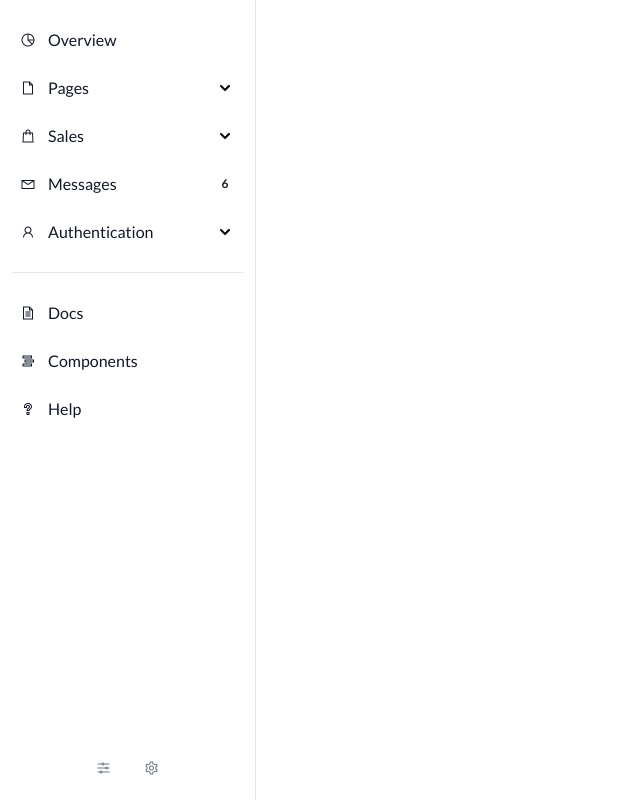
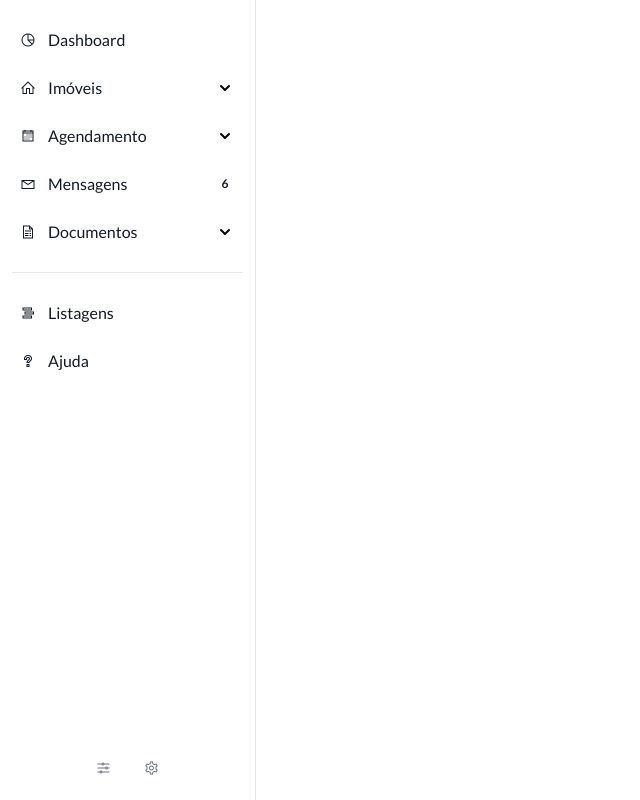
Before and after one commit to nicolasleao/nextjs-real-estate-landing, a Next.js app: page /painel in a window 1280 px wide. Shown: the whole page, without its empty margins (0-640 px from the left). Built offline with nearby package versions, Linux system fonts and the light colour scheme.

Commit message:
update control panel sidenav items

```diff
--- a/src/app/painel/Sidenav.tsx
+++ b/src/app/painel/Sidenav.tsx
@@ -30,29 +30,29 @@ export default function Sidenav() {
                 className="flex items-center p-2 text-base font-normal text-gray-900 rounded-lg dark:text-white hover:bg-gray-100 dark:hover:bg-gray-700 group"
               >
                 <i className="las la-chart-pie"></i>
-                <span className="ml-3">Overview</span>
+                <span className="ml-3">Dashboard</span>
               </a>
             </li>
             <li>
               <button
                 type="button"
                 className="flex items-center p-2 w-full text-base font-normal text-gray-900 rounded-lg transition duration-75 group hover:bg-gray-100 dark:text-white dark:hover:bg-gray-700"
-                aria-controls="dropdown-pages"
-                data-collapse-toggle="dropdown-pages"
+                aria-controls="dropdown-imoveis"
+                data-collapse-toggle="dropdown-imoveis"
               >
-                <i className="las la-file"></i>
+                <i className="las la-home"></i>
                 <span className="flex-1 ml-3 text-left whitespace-nowrap">
-                  Pages
+                  Imóveis
                 </span>
                 <Image src={ArrowDownIcon} alt="arrow down" />
               </button>
-              <ul id="dropdown-pages" className="hidden py-2 space-y-2">
+              <ul id="dropdown-imoveis" className="hidden py-2 space-y-2">
                 <li>
                   <a
                     href="#"
                     className="flex items-center p-2 pl-11 w-full text-base font-normal text-gray-900 rounded-lg transition duration-75 group hover:bg-gray-100 dark:text-white dark:hover:bg-gray-700"
                   >
-                    Settings
+                    Aluguel
                   </a>
                 </li>
                 <li>
@@ -60,7 +60,7 @@ export default function Sidenav() {
                     href="#"
                     className="flex items-center p-2 pl-11 w-full text-base font-normal text-gray-900 rounded-lg transition duration-75 group hover:bg-gray-100 dark:text-white dark:hover:bg-gray-700"
                   >
-                    Kanban
+                    Venda
                   </a>
                 </li>
                 <li>
@@ -68,7 +68,7 @@ export default function Sidenav() {
                     href="#"
                     className="flex items-center p-2 pl-11 w-full text-base font-normal text-gray-900 rounded-lg transition duration-75 group hover:bg-gray-100 dark:text-white dark:hover:bg-gray-700"
                   >
-                    Calendar
+                    Ver todos
                   </a>
                 </li>
               </ul>
@@ -77,22 +77,22 @@ export default function Sidenav() {
               <button
                 type="button"
                 className="flex items-center p-2 w-full text-base font-normal text-gray-900 rounded-lg transition duration-75 group hover:bg-gray-100 dark:text-white dark:hover:bg-gray-700"
-                aria-controls="dropdown-sales"
-                data-collapse-toggle="dropdown-sales"
+                aria-controls="dropdown-agendamento"
+                data-collapse-toggle="dropdown-agendamento"
               >
-                <i className="las la-shopping-bag"></i>
+                <i className="las la-calendar"></i>
                 <span className="flex-1 ml-3 text-left whitespace-nowrap">
-                  Sales
+                  Agendamento
                 </span>
                 <Image src={ArrowDownIcon} alt="arrow down" />
               </button>
-              <ul id="dropdown-sales" className="hidden py-2 space-y-2">
+              <ul id="dropdown-agendamento" className="hidden py-2 space-y-2">
                 <li>
                   <a
                     href="#"
                     className="flex items-center p-2 pl-11 w-full text-base font-normal text-gray-900 rounded-lg transition duration-75 group hover:bg-gray-100 dark:text-white dark:hover:bg-gray-700"
                   >
-                    Products
+                    Solicitações
                   </a>
                 </li>
                 <li>
@@ -100,7 +100,7 @@ export default function Sidenav() {
                     href="#"
                     className="flex items-center p-2 pl-11 w-full text-base font-normal text-gray-900 rounded-lg transition duration-75 group hover:bg-gray-100 dark:text-white dark:hover:bg-gray-700"
                   >
-                    Billing
+                    Visitas Marcadas
                   </a>
                 </li>
                 <li>
@@ -108,7 +108,7 @@ export default function Sidenav() {
                     href="#"
                     className="flex items-center p-2 pl-11 w-full text-base font-normal text-gray-900 rounded-lg transition duration-75 group hover:bg-gray-100 dark:text-white dark:hover:bg-gray-700"
                   >
-                    Invoice
+                    Disponibilidade
                   </a>
                 </li>
               </ul>
@@ -119,7 +119,7 @@ export default function Sidenav() {
                 className="flex items-center p-2 text-base font-normal text-gray-900 rounded-lg dark:text-white hover:bg-gray-100 dark:hover:bg-gray-700 group"
               >
                 <i className="las la-envelope"></i>
-                <span className="flex-1 ml-3 whitespace-nowrap">Messages</span>
+                <span className="flex-1 ml-3 whitespace-nowrap">Mensagens</span>
                 <span className="inline-flex justify-center items-center w-5 h-5 text-xs font-semibold rounded-full text-primary-800 bg-primary-100 dark:bg-primary-200 dark:text-primary-800">
                   6
                 </span>
@@ -129,25 +129,22 @@ export default function Sidenav() {
               <button
                 type="button"
                 className="flex items-center p-2 w-full text-base font-normal text-gray-900 rounded-lg transition duration-75 group hover:bg-gray-100 dark:text-white dark:hover:bg-gray-700"
-                aria-controls="dropdown-authentication"
-                data-collapse-toggle="dropdown-authentication"
+                aria-controls="dropdown-documentos"
+                data-collapse-toggle="dropdown-documentos"
               >
-                <i className="las la-user"></i>
+                <i className="las la-file-invoice"></i>
                 <span className="flex-1 ml-3 text-left whitespace-nowrap">
-                  Authentication
+                  Documentos
                 </span>
                 <Image src={ArrowDownIcon} alt="arrow down" />
               </button>
-              <ul
-                id="dropdown-authentication"
-                className="hidden py-2 space-y-2"
-              >
+              <ul id="dropdown-documentos" className="hidden py-2 space-y-2">
                 <li>
                   <a
                     href="#"
                     className="flex items-center p-2 pl-11 w-full text-base font-normal text-gray-900 rounded-lg transition duration-75 group hover:bg-gray-100 dark:text-white dark:hover:bg-gray-700"
                   >
-                    Sign In
+                    Contratos Fechados
                   </a>
                 </li>
                 <li>
@@ -155,7 +152,7 @@ export default function Sidenav() {
                     href="#"
                     className="flex items-center p-2 pl-11 w-full text-base font-normal text-gray-900 rounded-lg transition duration-75 group hover:bg-gray-100 dark:text-white dark:hover:bg-gray-700"
                   >
-                    Sign Up
+                    Notas Fiscais
                   </a>
                 </li>
                 <li>
@@ -163,7 +160,7 @@ export default function Sidenav() {
                     href="#"
                     className="flex items-center p-2 pl-11 w-full text-base font-normal text-gray-900 rounded-lg transition duration-75 group hover:bg-gray-100 dark:text-white dark:hover:bg-gray-700"
                   >
-                    Forgot Password
+                    Immonova
                   </a>
                 </li>
               </ul>
@@ -175,17 +172,8 @@ export default function Sidenav() {
                 href="#"
                 className="flex items-center p-2 text-base font-normal text-gray-900 rounded-lg transition duration-75 hover:bg-gray-100 dark:hover:bg-gray-700 dark:text-white group"
               >
-                <i className="las la-file-alt"></i>
-                <span className="ml-3">Docs</span>
-              </a>
-            </li>
-            <li>
-              <a
-                href="#"
-                className="flex items-center p-2 text-base font-normal text-gray-900 rounded-lg transition duration-75 hover:bg-gray-100 dark:hover:bg-gray-700 dark:text-white group"
-              >
                 <i className="las la-stream"></i>
-                <span className="ml-3">Components</span>
+                <span className="ml-3">Listagens</span>
               </a>
             </li>
             <li>
@@ -194,7 +182,7 @@ export default function Sidenav() {
                 className="flex items-center p-2 text-base font-normal text-gray-900 rounded-lg transition duration-75 hover:bg-gray-100 dark:hover:bg-gray-700 dark:text-white group"
               >
                 <i className="las la-question"></i>
-                <span className="ml-3">Help</span>
+                <span className="ml-3">Ajuda</span>
               </a>
             </li>
           </ul>
@@ -218,7 +206,7 @@ export default function Sidenav() {
             role="tooltip"
             className="inline-block absolute invisible z-10 py-2 px-3 text-sm font-medium text-white bg-gray-900 rounded-lg shadow-sm opacity-0 transition-opacity duration-300 tooltip"
           >
-            Settings page
+            Configurações
             <div className="tooltip-arrow" data-popper-arrow></div>
           </div>
         </div>
```
